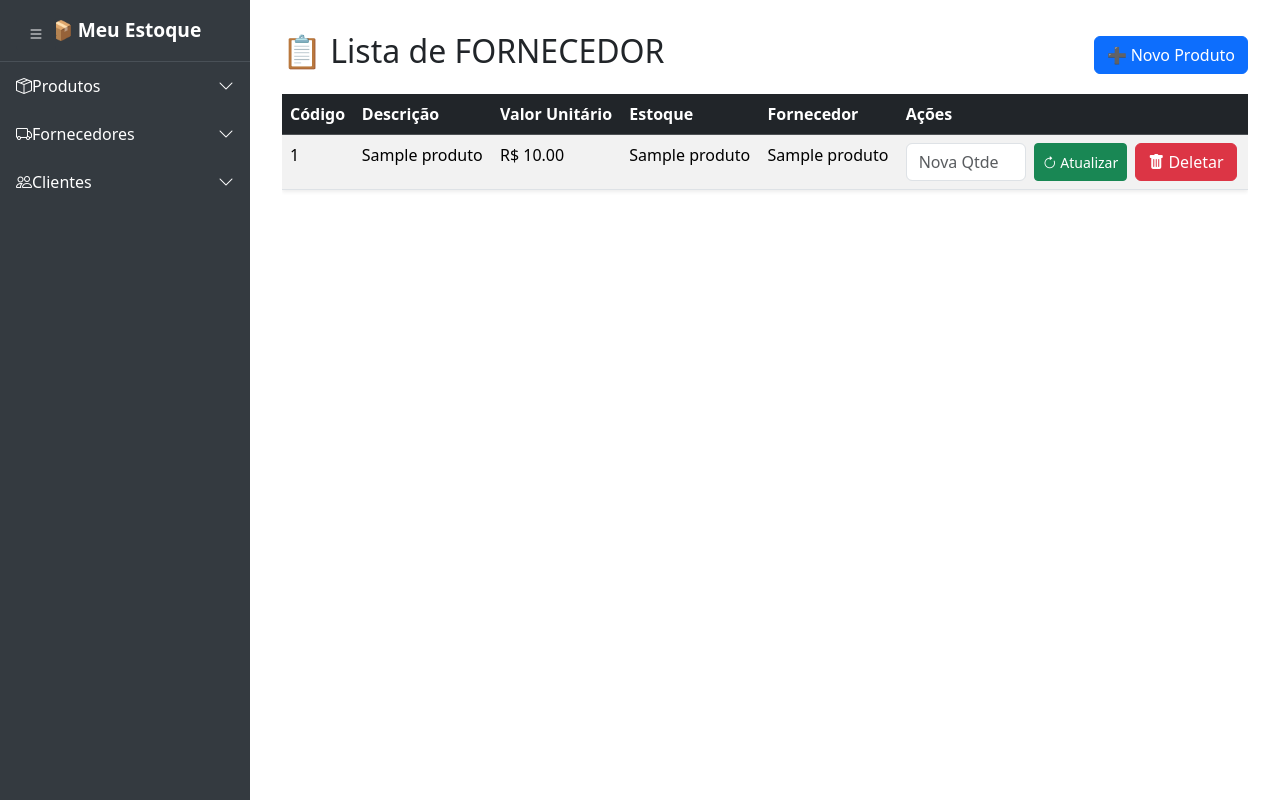
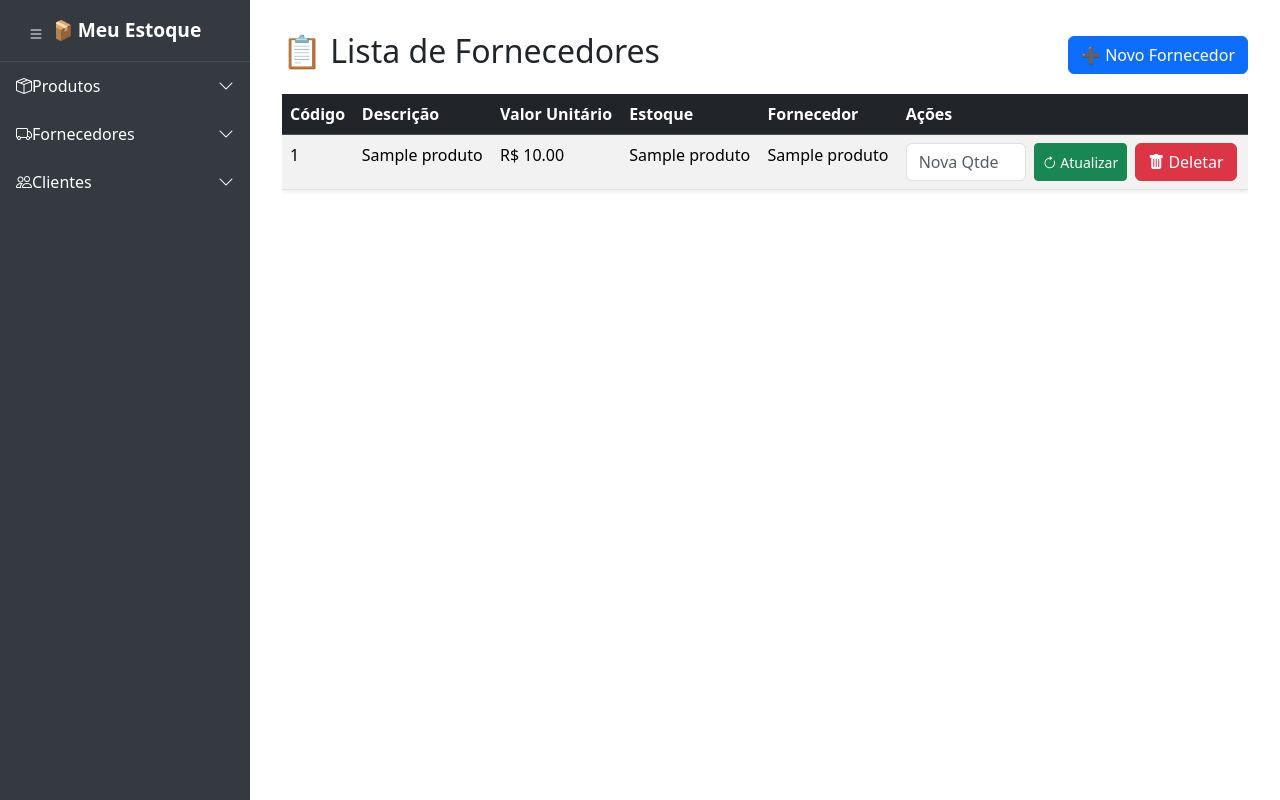
Before and after one commit to nordffa/projeto-final-impacta, a Flask app: template templates/lista_fornecedor.html in a window 1280 px wide. Run offline with Flask 3, Linux system fonts and the light colour scheme; the template is opened without the code that fills it: most values are stand-ins (such as "Sample title", 1, 10 or a date in 2020).

Commit message:
Atualização na tela de fornecedores

```diff
--- a/app.py
+++ b/app.py
@@ -74,5 +74,12 @@ def fornecedor_cadastrar():
         return redirect(url_for("index"))
     return render_template("fornecedor_cadastrar.html")
 
+
+@app.route("/fornecedores", methods=["GET", "POST"])
+def fornecedores():
+    fornecedores = models.listar_fornecedores()
+    return render_template("lista_fornecedor.html", fornecedores=fornecedores)
+
+
 if __name__ == "__main__":
     app.run(debug=True)
--- a/templates/base.html
+++ b/templates/base.html
@@ -129,7 +129,7 @@
     <a href="#"><i class="bi bi-truck"> </i> Fornecedores <i class="bi bi-chevron-down ms-auto"></i></a>
     <div class="submenu">
       <a href="{{ url_for('fornecedor_cadastrar') }}">Cadastrar Fornecedor</a>
-      <a href="{{ url_for('listar') }}">Lista de Fornecedores</a>
+      <a href="{{ url_for('fornecedores') }}">Lista de Fornecedores</a>
 
     </div>
   </div>
--- a/templates/lista_fornecedor.html
+++ b/templates/lista_fornecedor.html
@@ -2,8 +2,8 @@
 {% block content %}
 <div class="container-fluid p-0">
     <div class="d-flex justify-content-between align-items-center mb-3">
-        <h2>📋 Lista de FORNECEDOR</h2>
-        <a href="{{ url_for('cadastrar') }}" class="btn btn-primary">➕ Novo Produto</a>
+        <h2>📋 Lista de Fornecedores</h2>
+        <a href="{{ url_for('cadastrar') }}" class="btn btn-primary">➕ Novo Fornecedor</a>
     </div>
 
     <div class="table-responsive">
```
